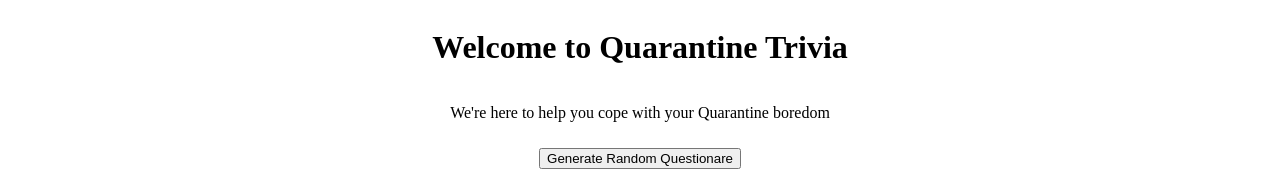
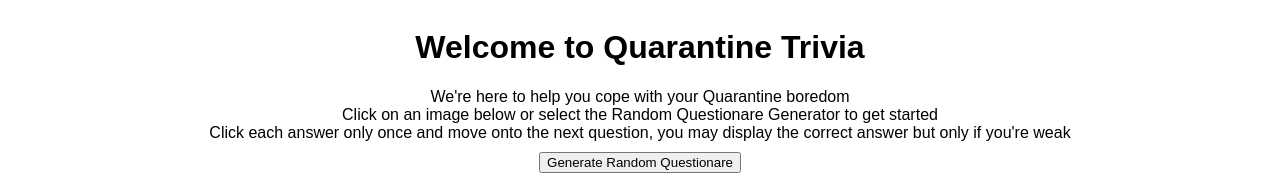
Before and after one commit to crzytaghi/Project-1, a plain HTML site: page index.html in a window 1280 px wide. Shown: the top 177 px of the page. Drawn offline with nearby package versions, Linux system fonts and the light colour scheme; no server answers.

Commit message:
added instructions to the app

```diff
--- a/index.html
+++ b/index.html
@@ -11,6 +11,8 @@
     <div class="header">
       <h1>Welcome to Quarantine Trivia</h1>
       <p>We're here to help you cope with your Quarantine boredom</p>
+      <p>Click on an image below or select the Random Questionare Generator to get started</p>
+      <p>Click each answer only once and move onto the next question, you may display the correct answer but only if you're weak</p>
     </div>
 
     <button id="openModal">Generate Random Questionare</button>
--- a/style.css
+++ b/style.css
@@ -4,6 +4,14 @@
 
  body {
   background-color: ;
+}
+
+.header {
+  font-family: sans-serif;
+}
+
+.header p {
+  margin: 0 auto;
 }
 
 .container {
```
